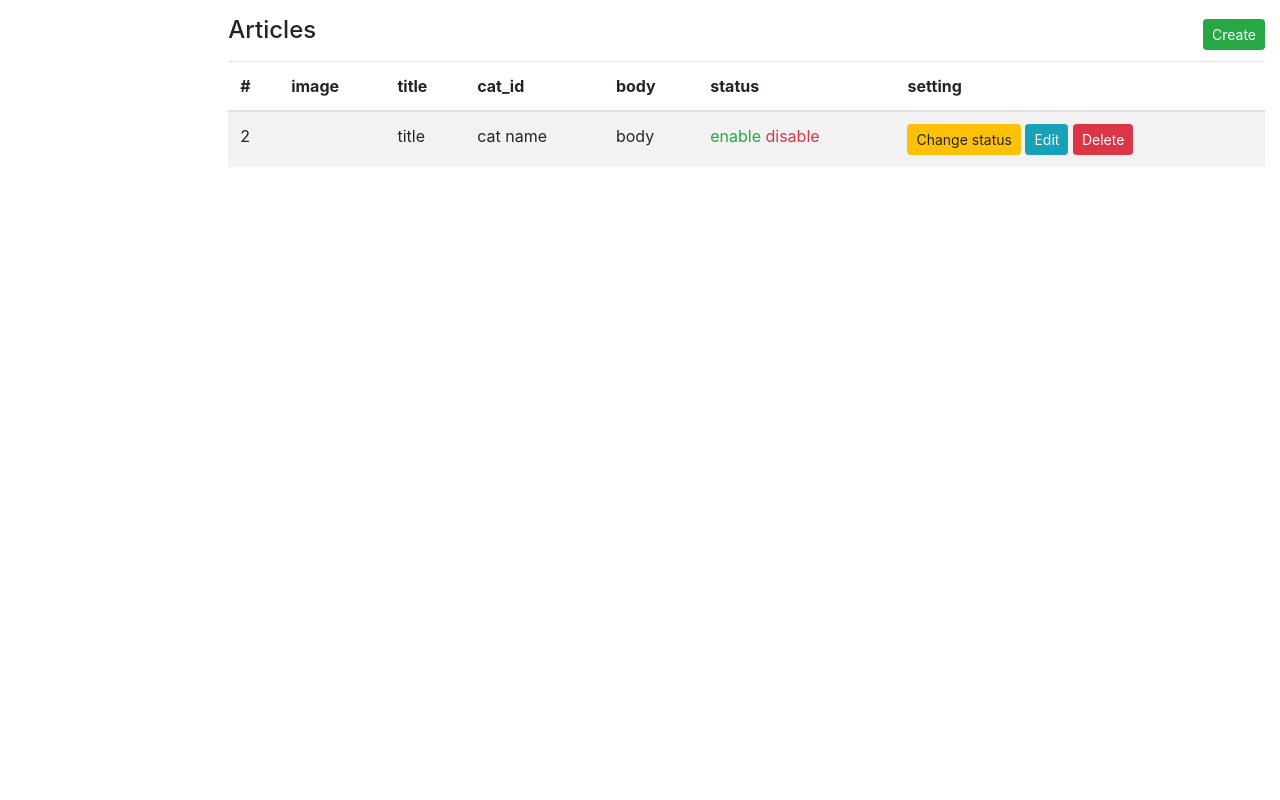
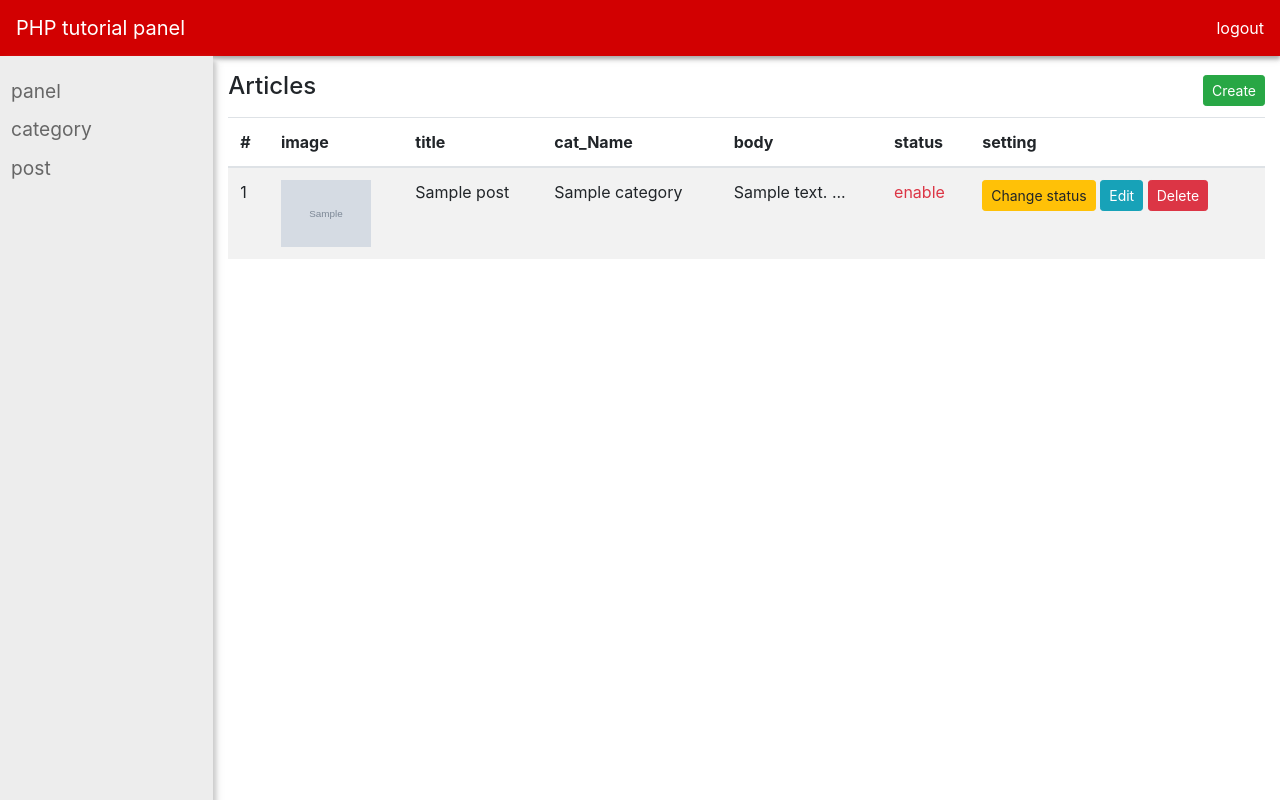
Before and after one commit to behzad4544/blogtop, a PHP site: page /blogtop/panel/post in a window 1280 px wide. Run offline with PHP 8.4, Linux system fonts and the light colour scheme; tables that the repository leaves empty hold one stand-in row (values such as "Sample post"); grey boxes marked "Sample" are stand-in pictures.

Commit message:
index post done

```diff
--- a/panel/layouts/sidebar.php
+++ b/panel/layouts/sidebar.php
@@ -6,6 +6,6 @@
         <a href="<?= url("panel/category/") ?>">category</a>
     </section>
     <section class="sidebar-link">
-        <a href="">post</a>
+        <a href="<?= url("panel/post/") ?>">post</a>
     </section>
 </section>
--- a/panel/post/index.php
+++ b/panel/post/index.php
@@ -1,23 +1,32 @@
-
+<?php
+require "../../functions/helpers.php";
+require "../../functions/pdo_connection.php";
+global $db;
+$sql = "SELECT posts.*, categories.name AS catName FROM `posts` LEFT JOIN `categories` ON posts.cat_id = categories.id";
+$statement = $db->prepare($sql);
+$statement->execute();
+$posts = $statement->fetchAll();
+?>
 <!DOCTYPE html>
 <html lang="en">
+
 <head>
     <meta charset="UTF-8">
     <meta name="viewport" content="width=device-width, initial-scale=1">
     <title>PHP panel</title>
-    <link rel="stylesheet" href="../../assets/css/bootstrap.min.css" media="all" type="text/css">
-    <link rel="stylesheet" href="../../assets/css/style.css" media="all" type="text/css">
+    <link rel="stylesheet" href="<?= asset("css/style.css") ?>" type="text/css">
+    <link rel="stylesheet" href="<?= asset("css/bootstrap.min.css") ?>" type="text/css">
 </head>
+
 <body>
     <section id="app">
-
-
+        <?php require "../layouts/top-nav.php" ?>
         <section class="container-fluid">
             <section class="row">
                 <section class="col-md-2 p-0">
+                    <?php require "../layouts/sidebar.php" ?>
                 </section>
                 <section class="col-md-10 pt-3">
-
                     <section class="mb-2 d-flex justify-content-between align-items-center">
                         <h2 class="h4">Articles</h2>
                         <a href="create.php" class="btn btn-sm btn-success">Create</a>
@@ -30,42 +39,39 @@
                                     <th>#</th>
                                     <th>image</th>
                                     <th>title</th>
-                            <th>cat_id</th>
+                                    <th>cat_Name</th>
                                     <th>body</th>
                                     <th>status</th>
                                     <th>setting</th>
                                 </tr>
                             </thead>
                             <tbody>
+                                <?php foreach ($posts as $post) : ?>
                                     <tr>
-                                <td>2</td>
-                                <td><img style="width: 90px;" src=""></td>
-                                <td>title</td>
-                                <td>cat name</td>
-                                <td>body</td>
-                                <td><span class="text-success">enable</span> <span class="text-danger">disable</span></td>
+                                        <td><?= $post->id ?></td>
+                                        <td><img style="width: 90px;" src="<?= $post->image ?>"></td>
+                                        <td><?= $post->title ?></td>
+                                        <td><?= $post->catName ?></td>
+                                        <td><?= substr($post->body, 0, 30) . " ..." ?></td>
+                                        <td><span class="text-success"><?= ($post->status == "10") ? "enable" : "" ?></span>
+                                            <span class="text-danger"><?= ($post->status != "10") ? "enable" : "" ?></span>
+                                        </td>
                                         <td>
                                             <a href="" class="btn btn-warning btn-sm">Change status</a>
                                             <a href="" class="btn btn-info btn-sm">Edit</a>
                                             <a href="" class="btn btn-danger btn-sm">Delete</a>
                                         </td>
                                     </tr>
+                                <?php endforeach; ?>
                             </tbody>
                         </table>
                     </section>
-
-
                 </section>
             </section>
         </section>
+    </section>
+    <script src="<?= asset('js/jquery.min.js') ?>"></script>
+    <script src="<?= asset('js/bootstrap.min.js') ?>"></script>
+</body>
 
-
-
-
-
-</section>
-
-<script src="../../assets/js/jquery.min.js"></script>
-<script src="../../assets/js/bootstrap.min.js"></script>
-</body>
 </html>
```
Lines whose indentation alone changed are shown as unchanged.
